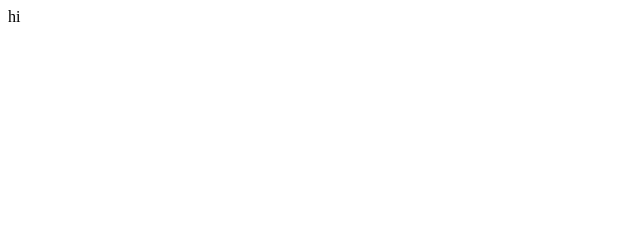
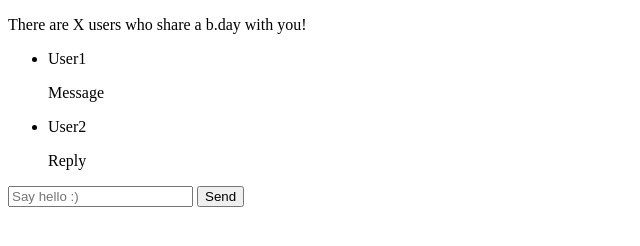
Before and after one commit to madoska/bdayChat-frontend, a plain HTML site: page index.html in a window 1280 px wide. Shown: the whole page, without its empty margins (0-640 px from the left). Drawn offline with Linux system fonts and the light colour scheme.

Commit message:
simple chat layout

```diff
--- a/index.html
+++ b/index.html
@@ -1,11 +1,37 @@
 <!DOCTYPE html>
 <html lang="en">
+
 <head>
     <meta charset="UTF-8">
     <meta name="viewport" content="width=device-width, initial-scale=1.0">
     <title>Document</title>
 </head>
+
 <body>
-    hi
+    <div class="container">
+        <div class="header">
+            <p class="usercount">There are X users who share a b.day with you!</p>
+        </div>
+        <div class="chat">
+            <div class="log">
+                <ul>
+                    <li class="log__msg log__msg--sent">
+                        <p class="log__user">User1</p>
+                        <p class="log__text">Message</p>
+                    </li>
+
+                    <li class="log__msg log__msg--received">
+                        <p class="log__user">User2</p>
+                        <p class="log__text">Reply</p>
+                    </li>
+                </ul>
+            </div>
+        </div>
+        <div class="input">
+            <input class="input__text" type="text" name="msg" id="msg" placeholder="Say hello :)">
+            <input type="button" class="input__btn" name="submit" value="Send">
+        </div>
+    </div>
 </body>
+
 </html>
```
